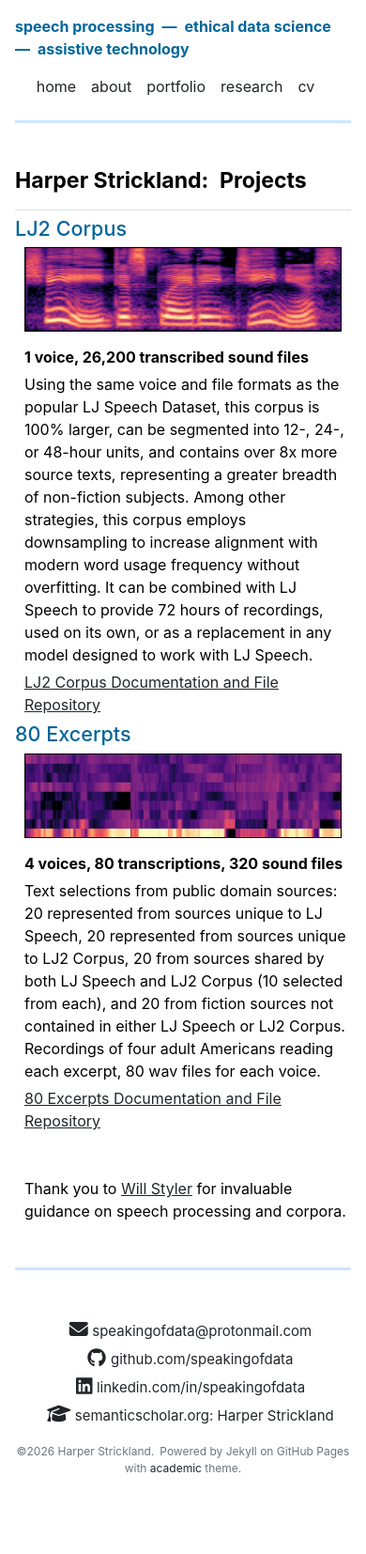
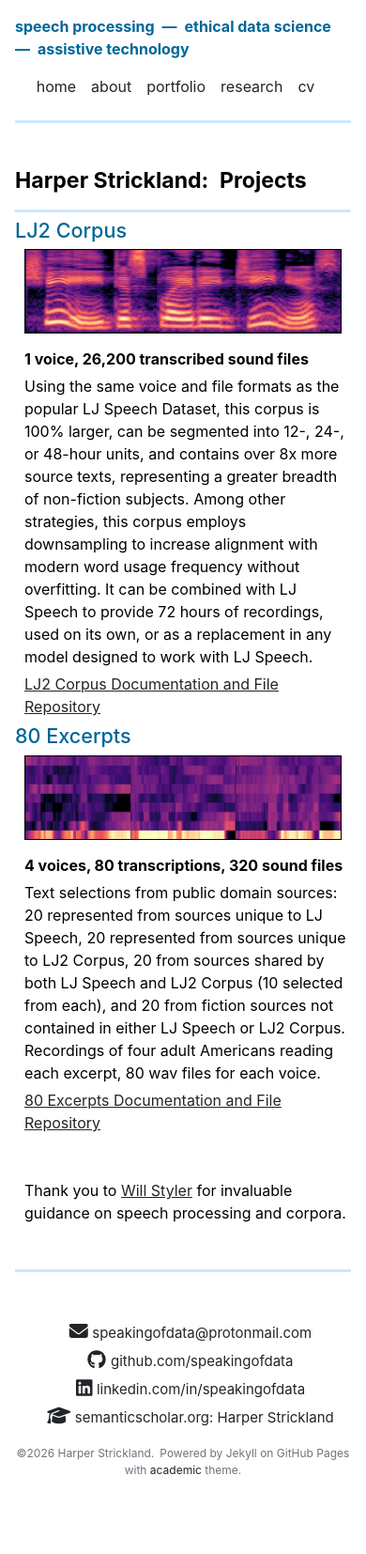
Before and after one commit to speakingofdata/speakingofdata.github.io, a Jekyll site: the page built from portfolio.md, in a window 390 px wide. Shown: the whole page at 94% size. Built offline with Jekyll 4.4.1, drawn with Linux system fonts in a browser that asks for light colours; nearby versions of some CDN libraries.

Commit message:
Update portfolio.html

```diff
--- a/_layouts/portfolio.html
+++ b/_layouts/portfolio.html
@@ -27,6 +27,9 @@ layout: default
       margin-bottom: 0;
       line-height: 1.1;
     }
+    .section-divider {
+    border-bottom: 3px solid rgb(205, 230, 255) !important;
+    }
   }
 </style>
 
@@ -34,7 +37,7 @@ layout: default
 
 <div class="row g-5">
   <div>
-    <h3 class="fw-bold border-bottom pb-3 mb-5">Harper Strickland:&ensp;Projects</h3>
+    <h3 class="fw-bold section-divider pb-3 mb-5">Harper Strickland:&ensp;Projects</h3>
     {% for section in site.data.portfolio.projects %}
     <div class="row g-5 mb-5 section-row">
       <div class="col-md-2 section-heading-col">
```
